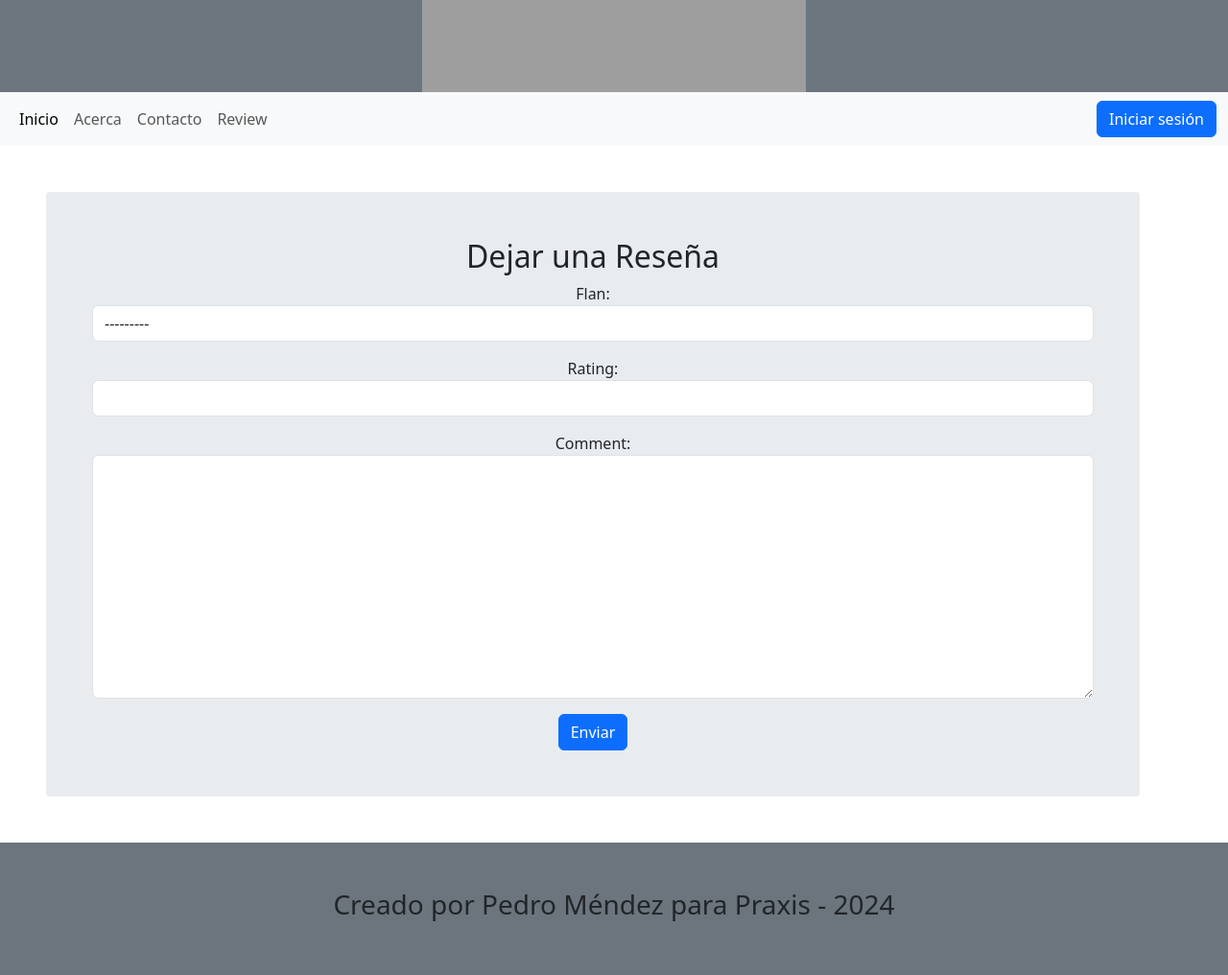
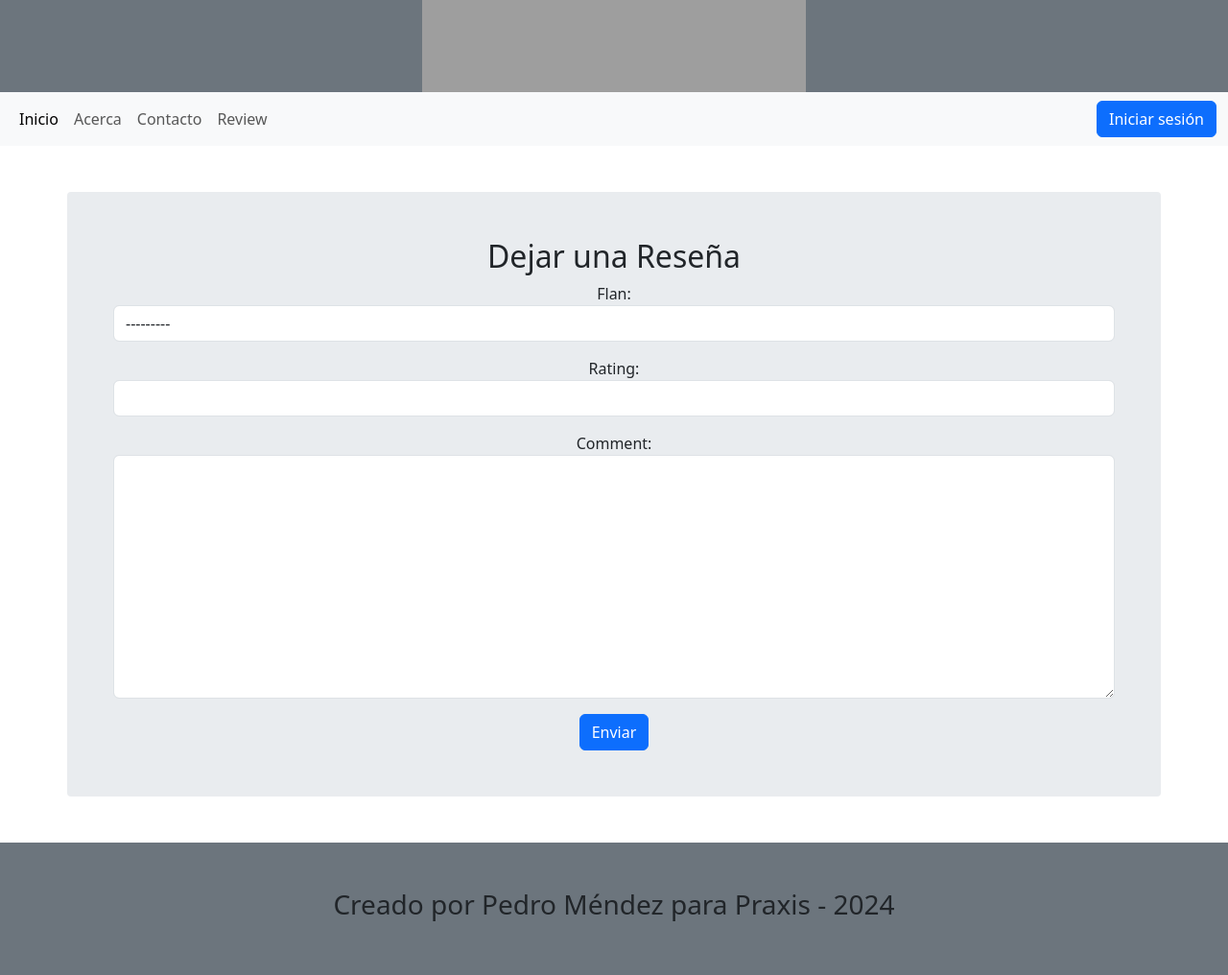
Before and after one commit to MendezPedro/Project-flans, a Django app: page /review/ in a window 1280 px wide. Shown: the part 204-1220 px from the top of the page at 96% size. Run offline with Django 5.2, Linux system fonts and the light colour scheme; data that the repository does not hold is empty; grey boxes are pictures that could not be loaded.

Commit message:
fix form center

```diff
--- a/web/templates/contacto.html
+++ b/web/templates/contacto.html
@@ -1,7 +1,7 @@
 {% extends 'base.html' %}
 
 {% block content %}
-    <div class="container m-5 p-5" style="background-color: #e9ecef; border-radius: 0.25rem;">
+    <div class="container my-5 p-5" style="background-color: #e9ecef">
         <h3>Contáctanos</h3>
 
         <form action="/contacto" method="post">
--- a/web/templates/review.html
+++ b/web/templates/review.html
@@ -1,7 +1,7 @@
 {% extends 'base.html' %}
 
 {% block content %}
-    <div class="container m-5 p-5" style="background-color: #e9ecef; border-radius: 0.25rem;">
+    <div class="container my-5 p-5" style="background-color: #e9ecef; border-radius: 0.25rem;">
         <h2>Dejar una Reseña</h2>
         <form method="post">
             {% csrf_token %}
```
